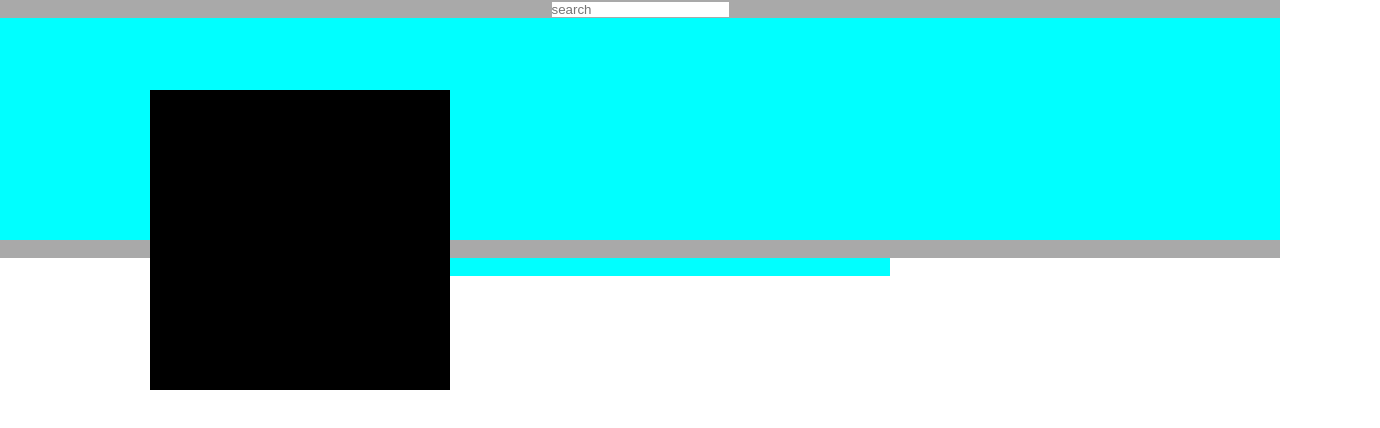
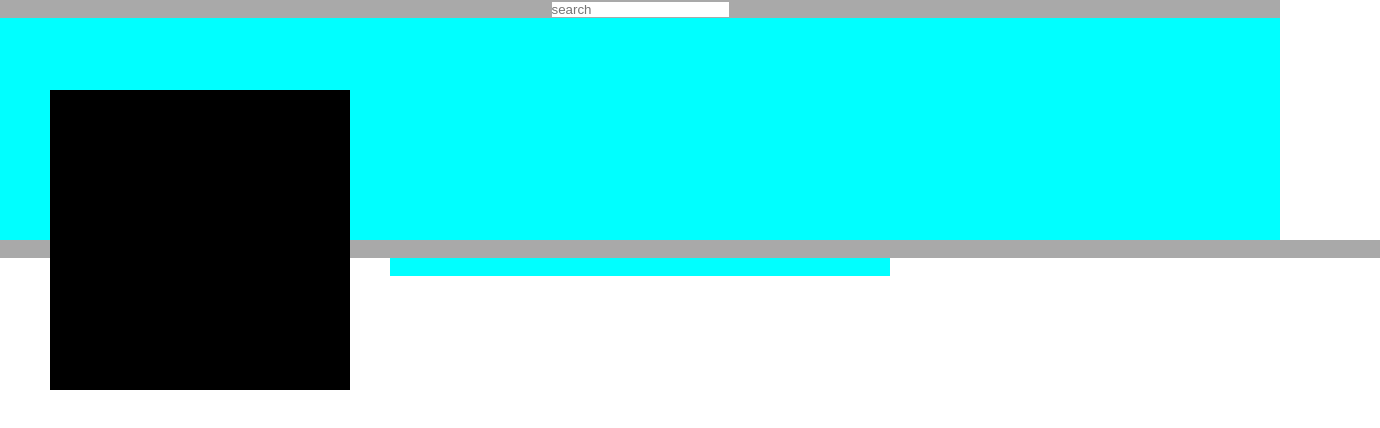
Before and after one commit to arm01846/nvc_template, a plain HTML site: page index.html in a window 1280 px wide. Shown: the whole page, 1380 px wide, since content can reach past the window. Drawn offline with Linux system fonts and the light colour scheme.

Commit message:
remove styling with transform

```diff
--- a/layout.css
+++ b/layout.css
@@ -21,6 +21,7 @@ html, body {
 
 .secondary.menu {
     position: relative;
+    padding: 0 50px;
 }
 
 .profile-picture {
@@ -28,7 +29,7 @@ html, body {
     width: 300px;
     height: 300px;
     background-color: black;
-    transform: translate(50%, -50%);
+    top: -150px;
 }
 
 #new_feed{
```
